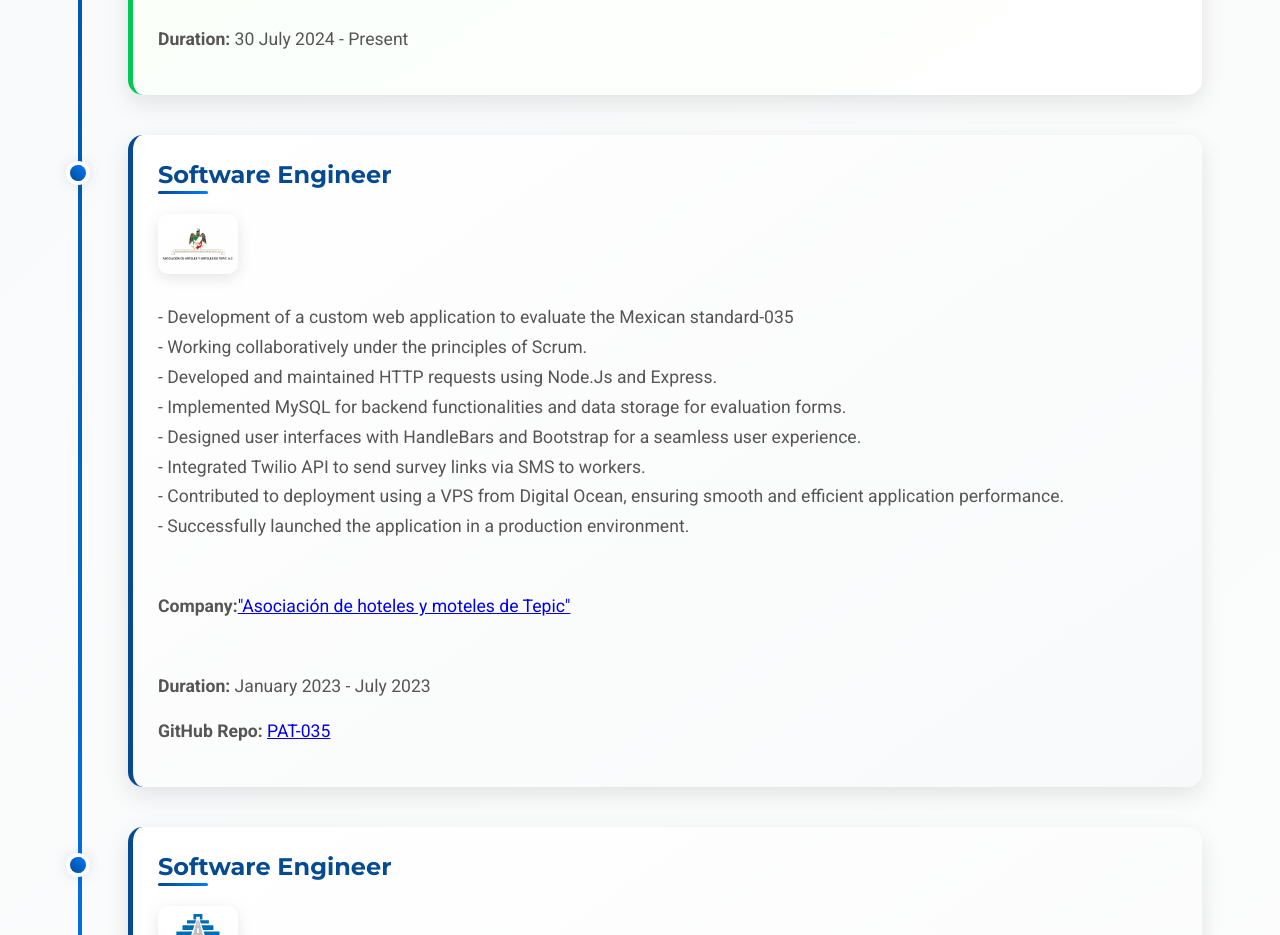
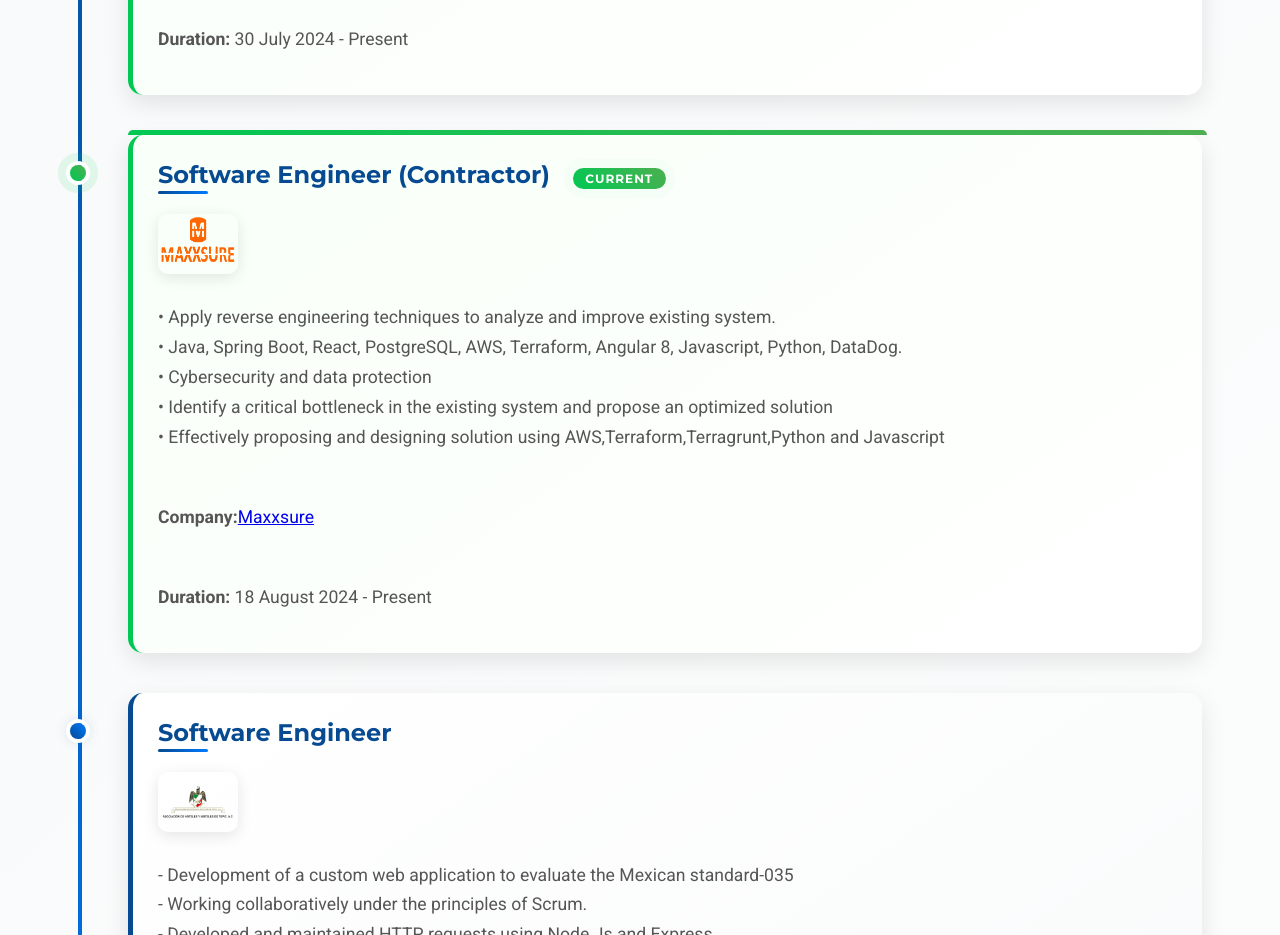
Before and after one commit to PaulOchoa952/portfolio, an Angular app: page / in a window 1280 px wide. Shown: the part 3440-4375 px from the top of the page. Built offline with nearby package versions, Linux system fonts and the light colour scheme.

Commit message:
apply current role

```diff
--- a/src/app/home/home.component.html
+++ b/src/app/home/home.component.html
@@ -177,26 +177,28 @@
                 <p><strong>Duration:</strong> 30 July 2024 - Present</p>
             </div>
         </div>
-        <!-- Temporarily commented out Maxxsure role
+
         <div class="timeline-item current-role">
             <div class="timeline-content current">
                 <h3>Software Engineer (Contractor) <span class="current-badge">Current</span></h3>
                 <img src="../assets/images/logo.webp" alt="Maxxsure Logo" class="company-logo">
                 <p>
-                    • Apply reverse engineering techniques to analyze and improve existing systems.
+                    • Apply reverse engineering techniques to analyze and improve existing system.
                     <br>
-                    • Java, Spring Boot, React, PostgreSQL, AWS.
+                    • Java, Spring Boot, React, PostgreSQL, AWS, Terraform, Angular 8, Javascript, Python, DataDog.
                     <br>
-                    • Cybersecurity and data protection.
+                    • Cybersecurity and data protection
                     <br>
-                    • Identify a critical bottleneck in the existing system and propose an optimized solution.
+                    • Identify a critical bottleneck in the existing system and propose an optimized solution
+                    <br>
+                    • Effectively proposing and designing solution using AWS,Terraform,Terragrunt,Python and Javascript
                 </p>
                 <br>
-                <p><strong>Company:</strong> <a href="#" target="_blank">Maxxsure</a></p>
+                <p><strong>Company:</strong> <a href="https://maxxsure.com/" target="_blank">Maxxsure</a></p>
                 <br>
                 <p><strong>Duration:</strong> 18 August 2024 - Present</p>
             </div>
-        </div>-->
+        </div>
         <div class="timeline-item">
             <div class="timeline-content">
                 <h3>Software Engineer</h3>
```
